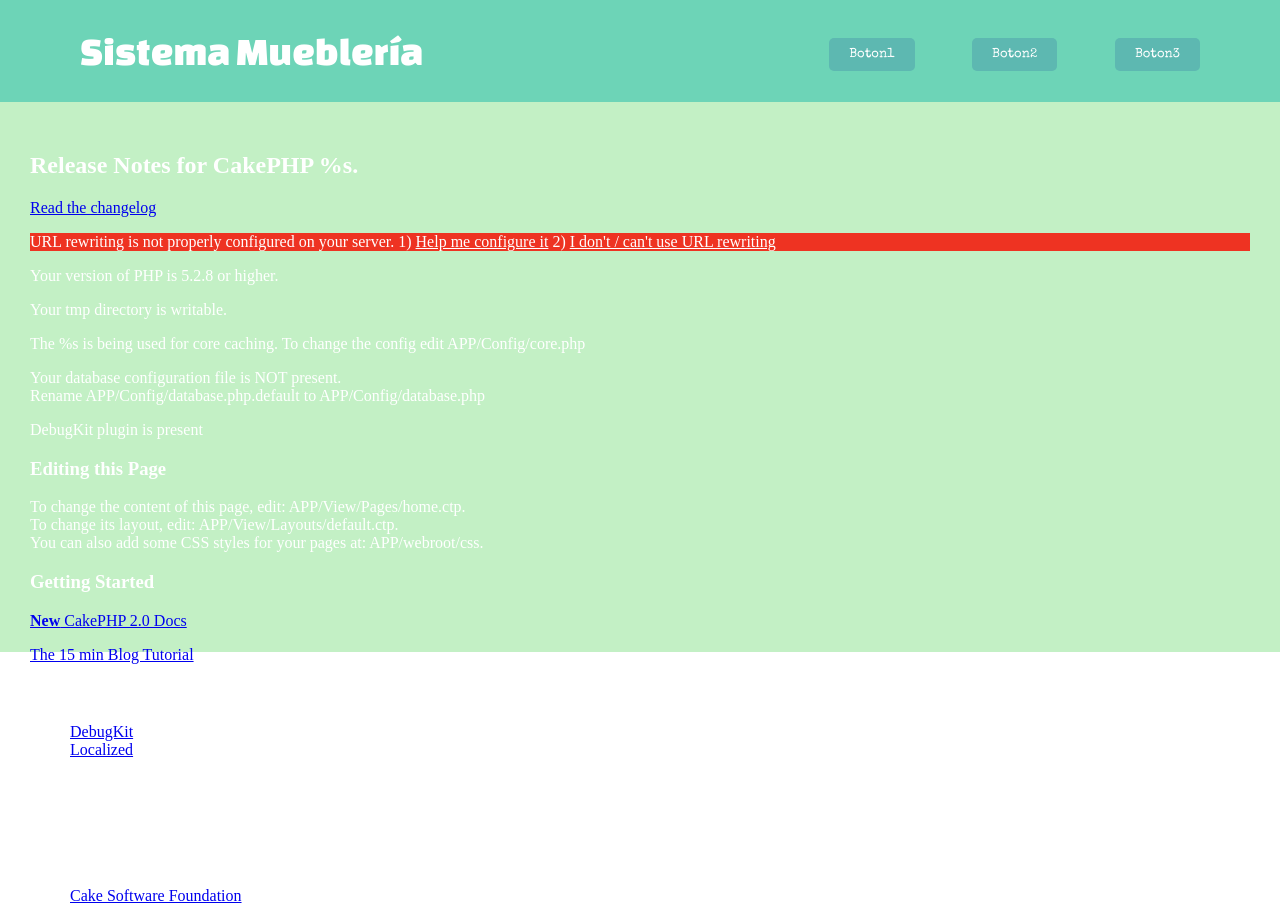
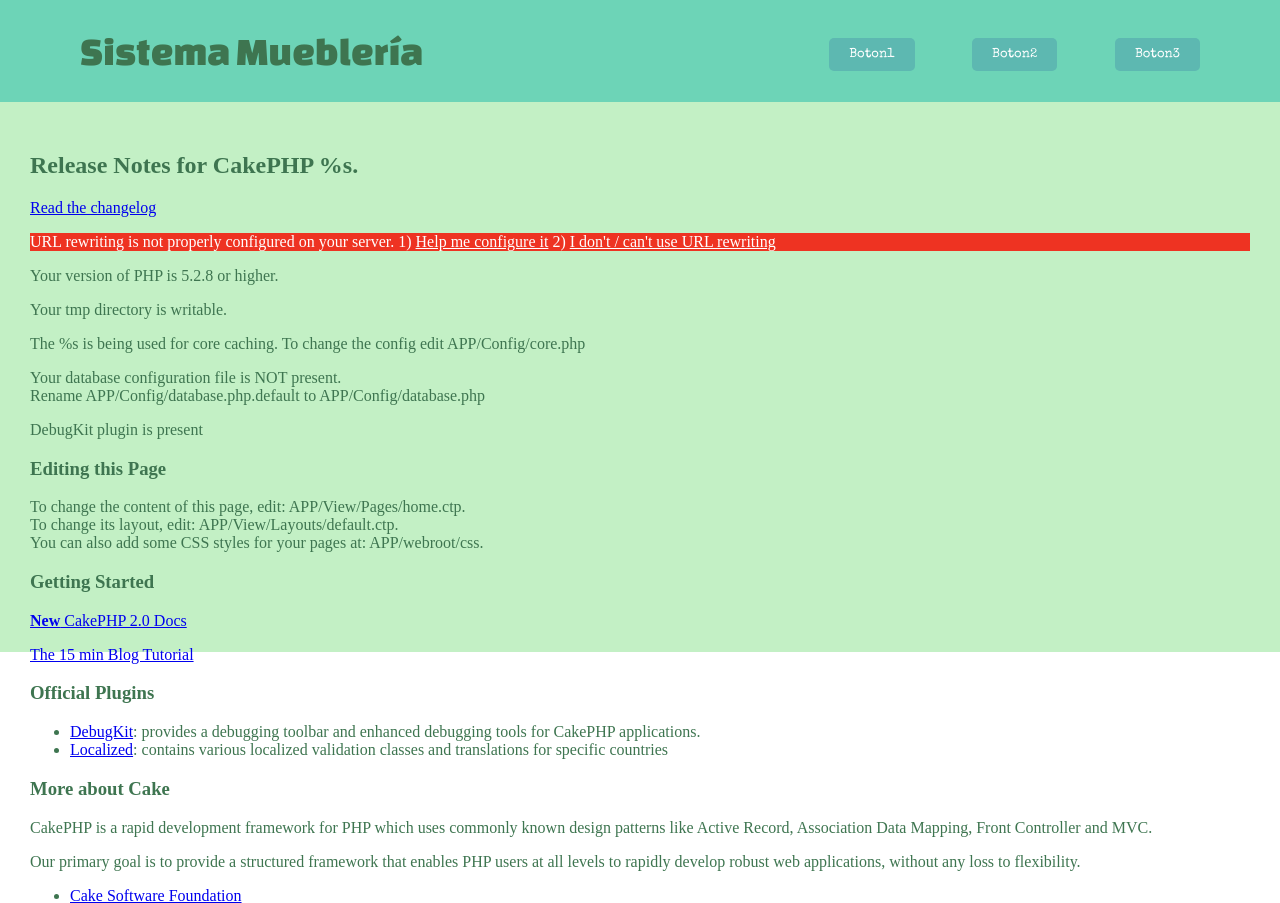
Before and after one commit to juliojm/Muebleria, a CakePHP app: the page made by app/View/Pages/home.ctp in a window 1280 px wide. Shown: the top 903 px of the page. Run offline with PHP 8.4 and a stand-in for CakePHP, Linux system fonts and the light colour scheme; the template is opened without the code that fills it, so the values that code supplies are empty; some libraries are stand-ins or nearby versions.

Commit message:
color contenido

```diff
--- a/app/webroot/css/default.css
+++ b/app/webroot/css/default.css
@@ -40,7 +40,7 @@
 		height:520px;
 		background:#C3F0C5;
 		padding-top:30px;
-		color:#ffffff;
+		color:#3E7550;
 		padding-left:30px;
 		padding-right:30px;
 	}
@@ -48,7 +48,7 @@
 
 	#letras{
 		font-family: 'Changa One', cursive;
-		color:#FFFFFF;
+		color:#3E7550;
 		font-size:40px;
 		margin-left:50px;
 		margin-right:50px;
```
